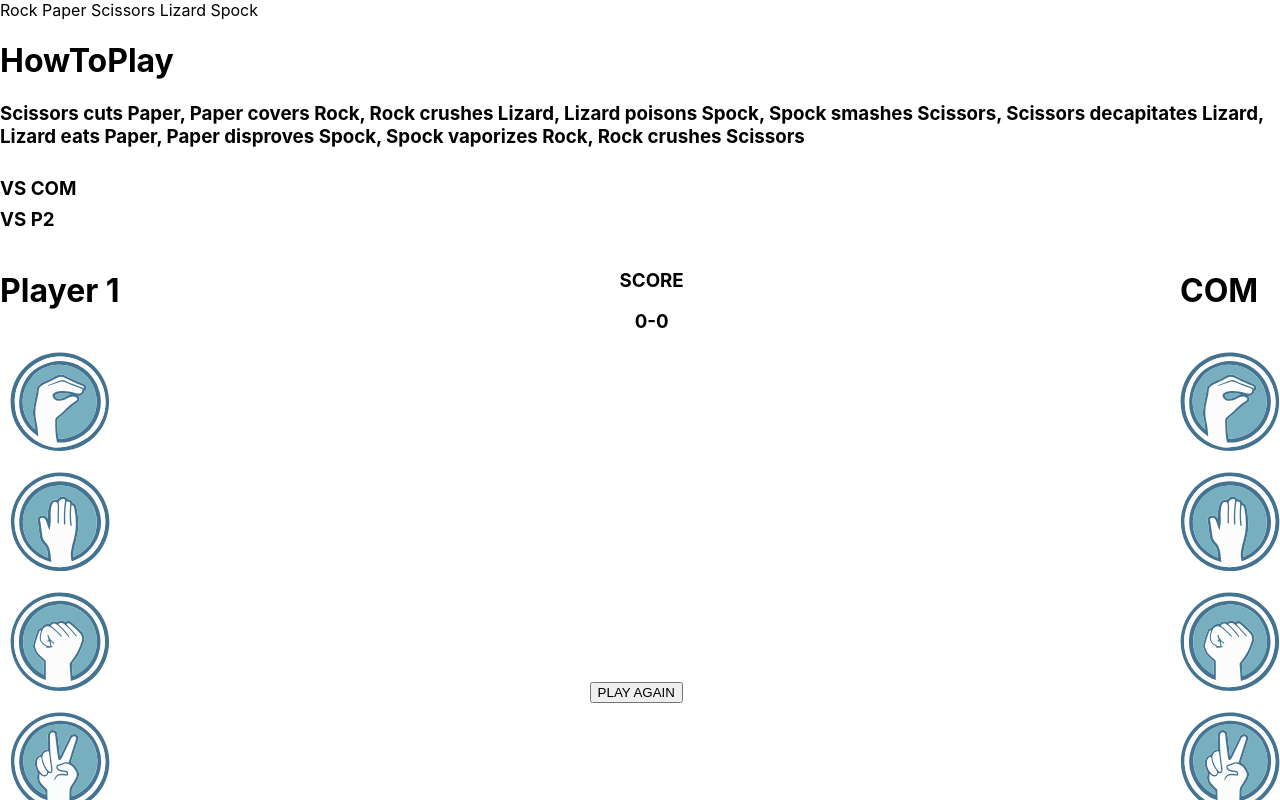
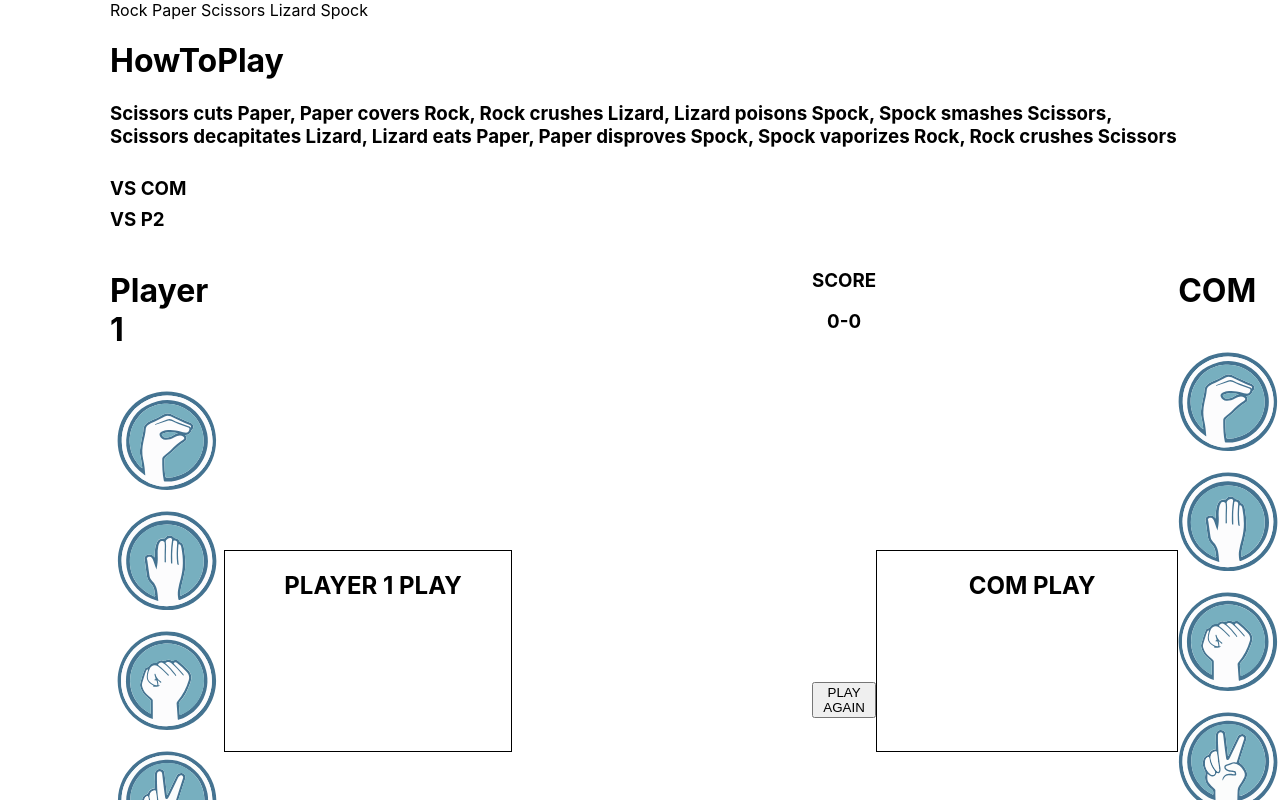
Before and after one commit to lautacoria18/tp-integrador-interfaces, a React (Create React App) app: page / in a window 1280 px wide. Both pictures are taken after a click on the element "VS COM". Shown: the top 800 px of the page. Built offline with nearby package versions, Linux system fonts and the light colour scheme.

Commit message:
arreglo en anonimato pvp y un poco de css

```diff
--- a/src/App.css
+++ b/src/App.css
@@ -1,38 +1,4 @@
-.App {
-  text-align: center;
+body{
+
+  margin: 0 100px 0 110px;
 }
-
-.App-logo {
-  height: 40vmin;
-  pointer-events: none;
-}
-
-@media (prefers-reduced-motion: no-preference) {
-  .App-logo {
-    animation: App-logo-spin infinite 20s linear;
-  }
-}
-
-.App-header {
-  background-color: #282c34;
-  min-height: 100vh;
-  display: flex;
-  flex-direction: column;
-  align-items: center;
-  justify-content: center;
-  font-size: calc(10px + 2vmin);
-  color: white;
-}
-
-.App-link {
-  color: #61dafb;
-}
-
-@keyframes App-logo-spin {
-  from {
-    transform: rotate(0deg);
-  }
-  to {
-    transform: rotate(360deg);
-  }
-}
--- a/src/Components/Game.css
+++ b/src/Components/Game.css
@@ -51,17 +51,22 @@ img:hover{
 
 }
 
+.mid-container{
+  margin-left: 300px;
+  text-align: center;
+}
+
 .winner{
-    margin-left: 470px;
+
     margin-top: 20px;
 }
 .btn-pa{
-    margin-left: 470px;
+
     margin-top: 330px;
 }
 .score{
-    text-align: center;
-    margin-left: 500px;
+
+
 }
 
 .flip-box {
@@ -71,6 +76,56 @@ img:hover{
     border: 1px solid #f1f1f1;
     perspective: 1000px; /* Remove this if you don't want the 3D effect */
   }
+
+  .container-play{
+
+    background-color: transparent;
+    margin-top: 300px;
+    border: 1px solid #000;
+    width: 300px;
+    height: 200px;
+    perspective: 1000px;
+
+  }
+
+  .container-flip{
+    position: relative;
+    width: 100%;
+    height: 100%;
+    text-align: center;
+    transition: transform 0.1s;
+    transform-style: preserve-3d;
+
+  }
+
+.container-flip{
+
+}
+
+  .container-play:hover .container-flip{
+
+
+  }
+
+  .play-selected-front, .play-selected-back {
+
+    position: absolute;
+    width: 100%;
+    height: 100%;
+    -webkit-backface-visibility: hidden; /* Safari */
+    backface-visibility: hidden;
+  }
+
+  .play-selected-front{
+    color: black;
+    transform: rotateY(180deg);
+  }
+
+  .play-selected-back{
+
+  }
+
+
 
   /* This container is needed to position the front and back side */
   .flip-box-inner {
@@ -113,3 +168,12 @@ img:hover{
   .text-back{
     margin-top: 80px;
   }
+
+
+.container-play{
+
+  }
+.play-selected{
+  text-align: center;
+   margin-left: 10px;
+  }
--- a/src/Components/Game.jsx
+++ b/src/Components/Game.jsx
@@ -25,14 +25,17 @@ export default function Game() {
     const [isPlaying, setIsPlaying] = useState(false);
     const [gameMode, setGameMode] = useState("");
 
-    const [result, setResult] = useState("");
+    const [result, setResult] = useState(null);
     const [player1Score, setPlayer1Score] =useState(0);
     const [player2Score, setPlayer2Score] =useState(0);
+
+
 
 
     useEffect(() => {
 
     if (gameMode === "vsCOM")
+        if (player1Play !== null || comPlay !== null){
         if (checkHands(player1Play,comPlay) === player1Play){
                 setResult("YOU WIN");
             setPlayer1Score(player1Score+1);
@@ -45,6 +48,10 @@ export default function Game() {
         else if (checkHands(player1Play,comPlay) === "tie"){
                         setResult("TIE");
         }
+        else{
+            setResult(null)
+        }
+    }
 
       }, [player1Play, comPlay, timesPlayed]);
 
@@ -177,7 +184,7 @@ export default function Game() {
 const resetValues = () =>{
     setPlayer1Play(null);
     setComPlay(null);
-    setResult("");
+    setResult(null);
 
 }
 
@@ -201,16 +208,26 @@ return(
                         <img src={spock} alt="spock" onClick={() => {handleClick("spock", true)}} />
                     </div>
                     </div>
-                    <PlaySelected image={player1Play} />
+                    <div className='container-play' >
+                               <div className= 'play-selected'>
+                                    <PlaySelected image={player1Play}  />
+                                    <h2>PLAYER 1 PLAY</h2>
+                            </div>
+                            </div>
                 </div>
-                <div>
+                <div className='mid-container'>
                     <h3 className='score'>SCORE</h3>
                     <h3 className='score'>{player1Score}-{player2Score}</h3>
                     <button className='btn-pa' onClick={() => resetValues()}>PLAY AGAIN</button>
                     <h3 className='winner'>{result}</h3>
                 </div>
                 <div className='rivalOptions'>
-                <PlaySelected image={comPlay} />
+                <div className='container-play' >
+                               <div className= 'play-selected'>
+                                    <PlaySelected image={comPlay}  />
+                                    <h2>COM PLAY</h2>
+                            </div>
+                            </div>
                     <div className='b'>
                     <h1>COM</h1>
                     <div className='images'>
@@ -255,27 +272,38 @@ return(
                                 <img src={spock} alt="spock" onClick={() => {handleClickPVP("spock", true)}} />
                             </div>
                             </div>
-                            <div class="flip-box">
-                                    <div class="flip-box-inner">
-                                        <div class="flip-box-front">
-                                        <img src={lizard} alt="Paris" style={{width: '300px',height:'200px'}} />
-                                        </div>
-                                        <div class="flip-box-back">
-                                        <h2 className='text-back'>PLAYER 1 SELECT</h2>
 
-                                        </div>
+                               <div className='container-play' style={{
+            transform: result !== null ? 'rotateY(360deg)': '',
+        }}>
+                                    <div className='container-flip' style={{
+            transform: result !== null ? 'rotateY(180deg)': '',
+            transition: result !== null ? 'transform 0.8s' :'',
+        }}>
+                                    <div className= 'play-selected-front'>
+                                        <PlaySelected image={player1Play}  />
+                                        <h2>PLAYER 1 PLAY</h2>
                                     </div>
-                                </div>
-                            <PlaySelected image={player1Play} />
+                                    <div className='play-selected-back'>
+                                        <h1>?</h1>
+                                        <h2>PLAYER 1 PLAY</h2>
+                                     </div>
+                            </div>
+                            </div>
                         </div>
-                        <div>
+                        <div className='mid-container'>
                             <h3 className='score'>SCORE</h3>
                             <h3 className='score'>{player1Score}-{player2Score}</h3>
                             <button className='btn-pa' onClick={() => resetValues()}>PLAY AGAIN</button>
                             <h3 className='winner'>{result}</h3>
                         </div>
                         <div className='rivalOptions'>
-                        <PlaySelected image={comPlay} />
+                        <div className='container-play' >
+                               <div className= 'play-selected'>
+                                    <PlaySelected image={comPlay}  />
+                                    <h2>COM PLAY</h2>
+                                </div>
+                        </div>
                             <div className='b'>
                             <h1>Player 2</h1>
                             <div className='images'style={{
```
